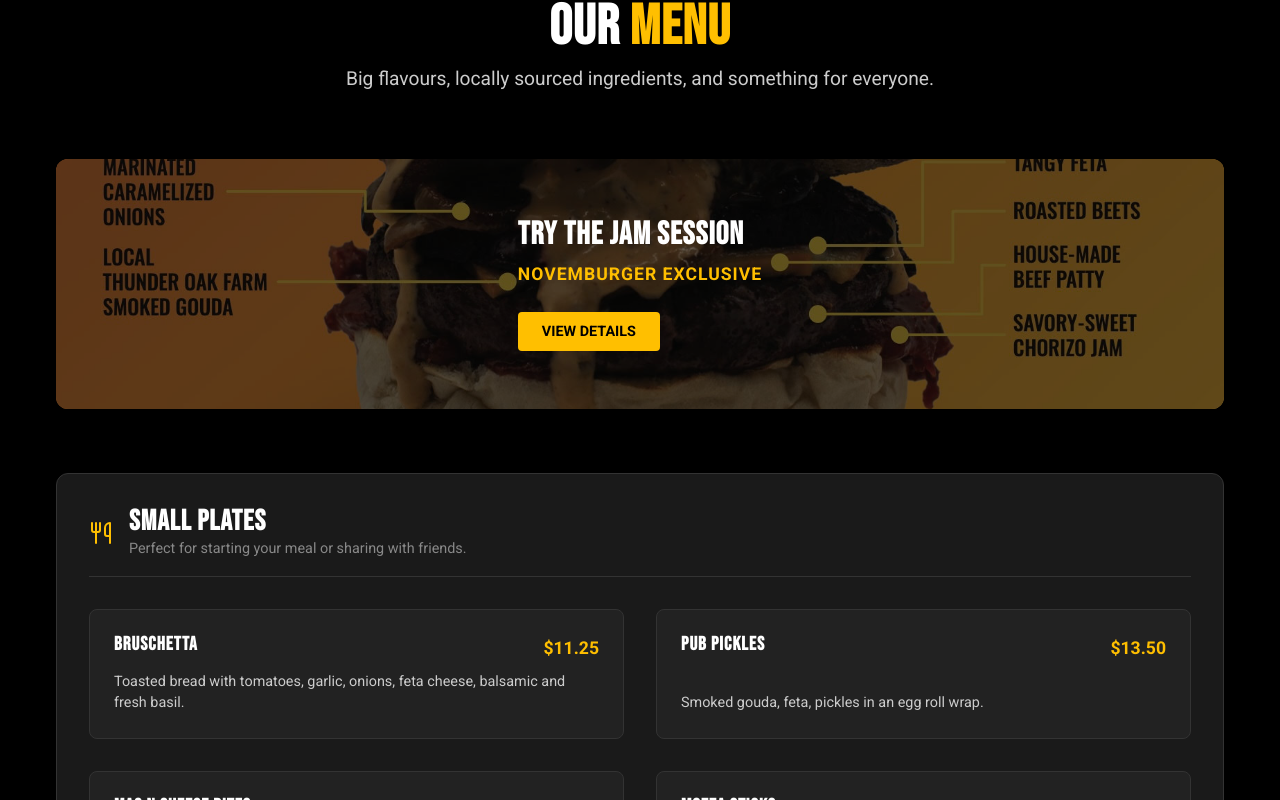
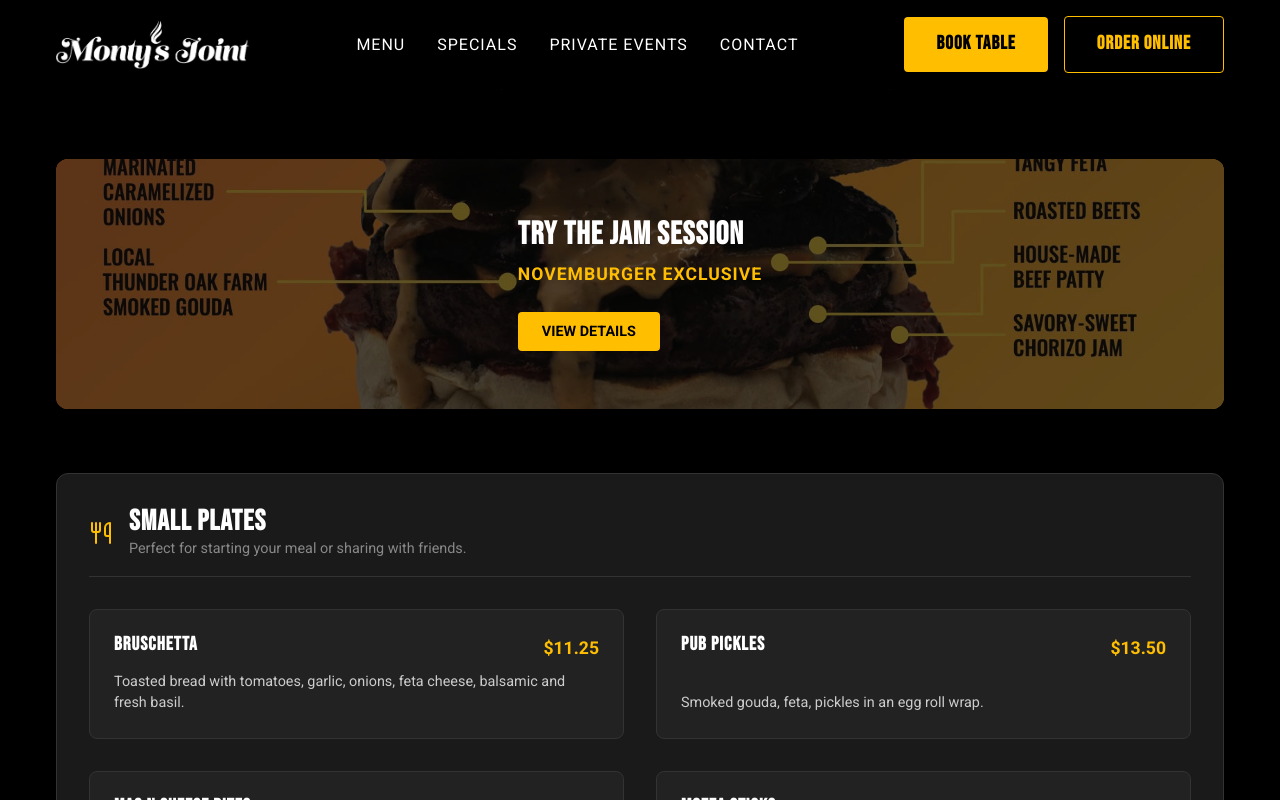
Before and after one commit to dmahoneyfrayze/montys-joint, a React (Vite) app: page /menu in a window 1280 px wide. Shown: the top 800 px of the page. Built offline with nearby package versions, Linux system fonts and the light colour scheme.

Commit message:
Fix missing nav and footer on Menu page

```diff
--- a/src/pages/Menu.jsx
+++ b/src/pages/Menu.jsx
@@ -2,6 +2,7 @@ import React from 'react';
 import { Link } from 'react-router-dom';
 import { Utensils, Star, Sandwich, Salad, Drumstick, Pizza } from 'lucide-react';
 import MotionSection from '../components/UI/MotionSection';
+import Layout from '../components/Layout/Layout';
 import './Menu.css';
 
 const Menu = () => {
@@ -89,6 +90,7 @@ const Menu = () => {
     ];
 
     return (
+        <Layout>
             <div className="page-container menu-page">
                 <div className="container section-padding">
                     <MotionSection className="menu-header">
@@ -148,6 +150,7 @@ const Menu = () => {
                     </MotionSection>
                 </div>
             </div>
+        </Layout>
     );
 };
 
```
Lines whose indentation alone changed are shown as unchanged.
